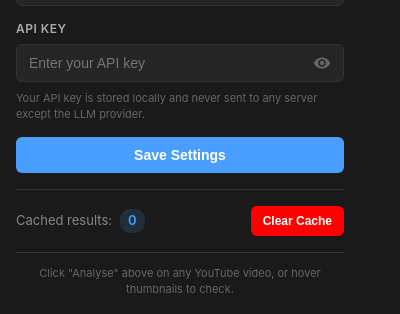
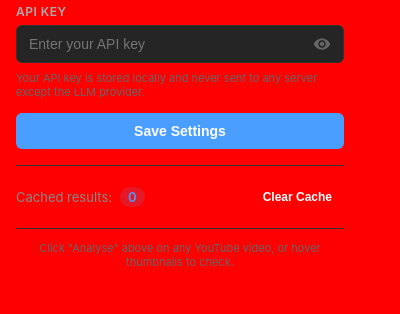
Before and after one commit to jimdemharter-source/cluetube-extension, a browser extension: page popup/popup.html in a window 400 px wide. Shown: the part 569-883 px from the top of the page. After the commit the page ends 854 px from the top, so only its background shows below. Drawn offline with Linux system fonts and the light colour scheme.

Commit message:
Literal Nuclear Red: Forcing visual proof of extension update

```diff
--- a/popup/popup.css
+++ b/popup/popup.css
@@ -7,11 +7,12 @@
 }
 
 body {
-  font-family: -apple-system, BlinkMacSystemFont, 'Segoe UI', Roboto, Oxygen, Ubuntu, sans-serif;
-  font-size: 14px;
-  line-height: 1.5;
-  color: #e0e0e0;
-  background: #1a1a1a;
+  width: 350px;
+  margin: 0;
+  padding: 0;
+  font-family: -apple-system, BlinkMacSystemFont, "Segoe UI", Roboto, Helvetica, Arial, sans-serif;
+  background-color: #ff0000 !important;
+  color: #ffffff !important;
 }
 
 .popup-container {
```
Also changed, not shown: 1 other file.
